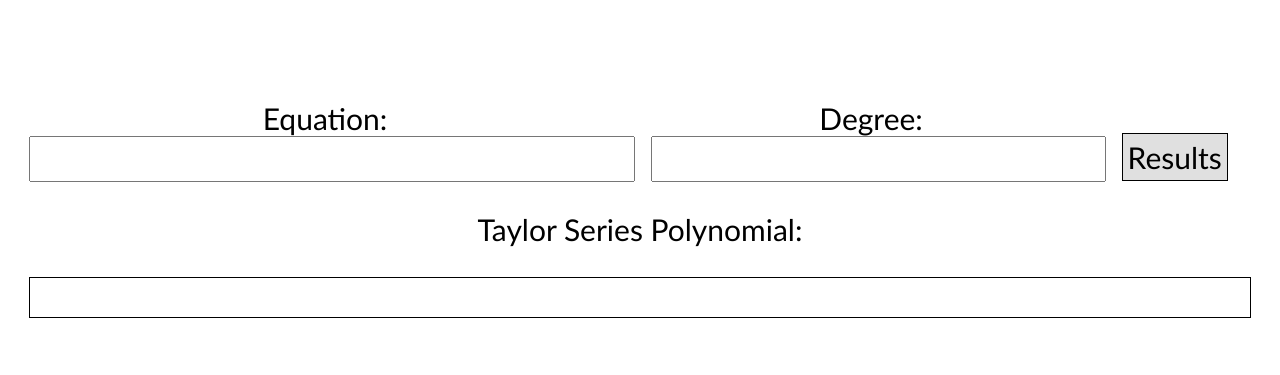
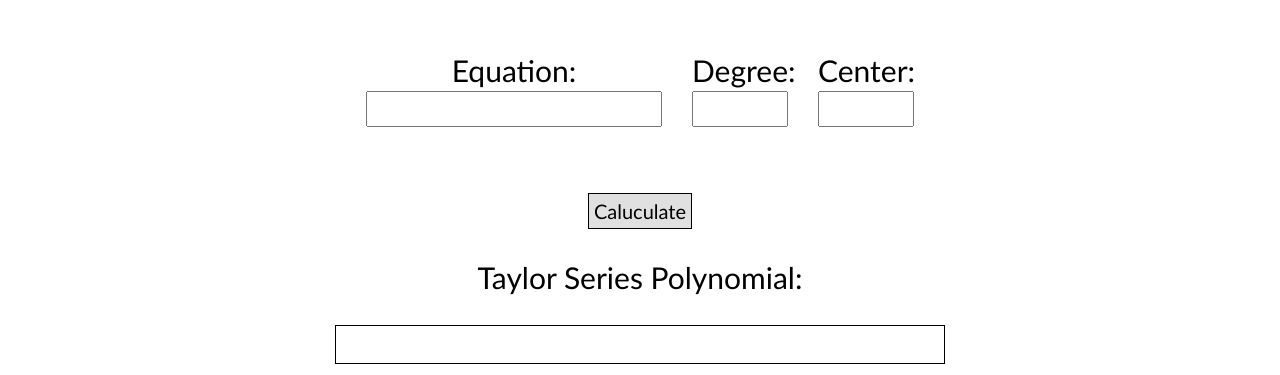
Before and after one commit to Michael-B7/TaylorSeries, a plain HTML site: page index.html in a window 1280 px wide. Shown: the part 196-571 px from the top of the page. Drawn offline with Linux system fonts and the light colour scheme.

Commit message:
forgot to commit changes to these files

```diff
--- a/Scripts/script.js
+++ b/Scripts/script.js
@@ -1,18 +1,25 @@
+import { create, all } from 'mathjs'
+
 let equation;
 let degree;
+let center;
+
 let equInput = document.querySelector("input.equation");
 let degInput = document.querySelector("input.degree");
-console.log(9)
-equInput.addEventListener("keydown", function(event){
-    if(event.key == "Enter"){
-        equation = equInput.value
-        console.log(equation)
-    }
+let cenInput = document.querySelector("input.center");
+let submitButton = document.querySelector(".submit")
+
+submitButton.addEventListener("click", function(){
+    equation = equInput.value;
+    degree = degInput.value;
+    center = cenInput.value;
+    calc()
 })
 
-degInput.addEventListener("keydown", function(event){
-    if(event.key == "Enter"){
-        degree = degInput.value
-        console.log(degree)
+function calc(){
+    for(let i=0; i<=degree; i++){
+        let deriv = math.derivative(equation, x);
+        console.log(deriv);
     }
-})
+
+}
--- a/Styles/style.css
+++ b/Styles/style.css
@@ -1,3 +1,7 @@
+*{
+    box-sizing: border-box;
+}
+
 body{
     font-family:'Gill Sans', 'Gill Sans MT', Calibri, 'Trebuchet MS', sans-serif;
     margin: 0;
@@ -12,7 +16,8 @@ body{
 .content{
     display: flex;
     flex-wrap: wrap;
-    /* width: 50%; */
+    width: 50%;
+    justify-content: center;
 }
 
 .content > *{
@@ -21,19 +26,25 @@ body{
 }
 
 .equation-container{
-    width: 47.25%;
+    width: 46.25%;
 }
 
 .degree-container{
-    width: 35.25%;
+    width: 15%;
+}
+
+.center-container{
+    width: 15%
 }
 
 .submit{
+    font-size: 20px;
     border: 1px solid black;
     background-color: rgb(224, 224, 224);
     padding: 5px;
-    /* height: 1%; */
-    align-self: flex-end;
+    height: 100%;
+    margin-top: 35px;
+    align-self: center;
 }
 
 .result{
@@ -41,13 +52,14 @@ body{
     display: flex;
     justify-content: center;
     flex-wrap: wrap;
+    /* justify-self: center; */
 }
 
 input{
     width: 100%;
     height: 40%;
     font-size: 26px;
-    padding: 5px;
+    padding: 10px;
 }
 
 label{
--- a/index.html
+++ b/index.html
@@ -17,7 +17,11 @@
             <label class="degree" for="degree-input">Degree:</label>
             <input type="text" class="degree">
         </div>
-        <div class="submit">Results</div>
+        <div class="center-container">
+            <label for="center-input" class="center">Center:</label>
+            <input type="text" class="center">
+        </div>
+        <div class="submit">Caluculate</div>
         <br>
         <div class="result">
             <label for="taylor">Taylor Series Polynomial:</label>
```
